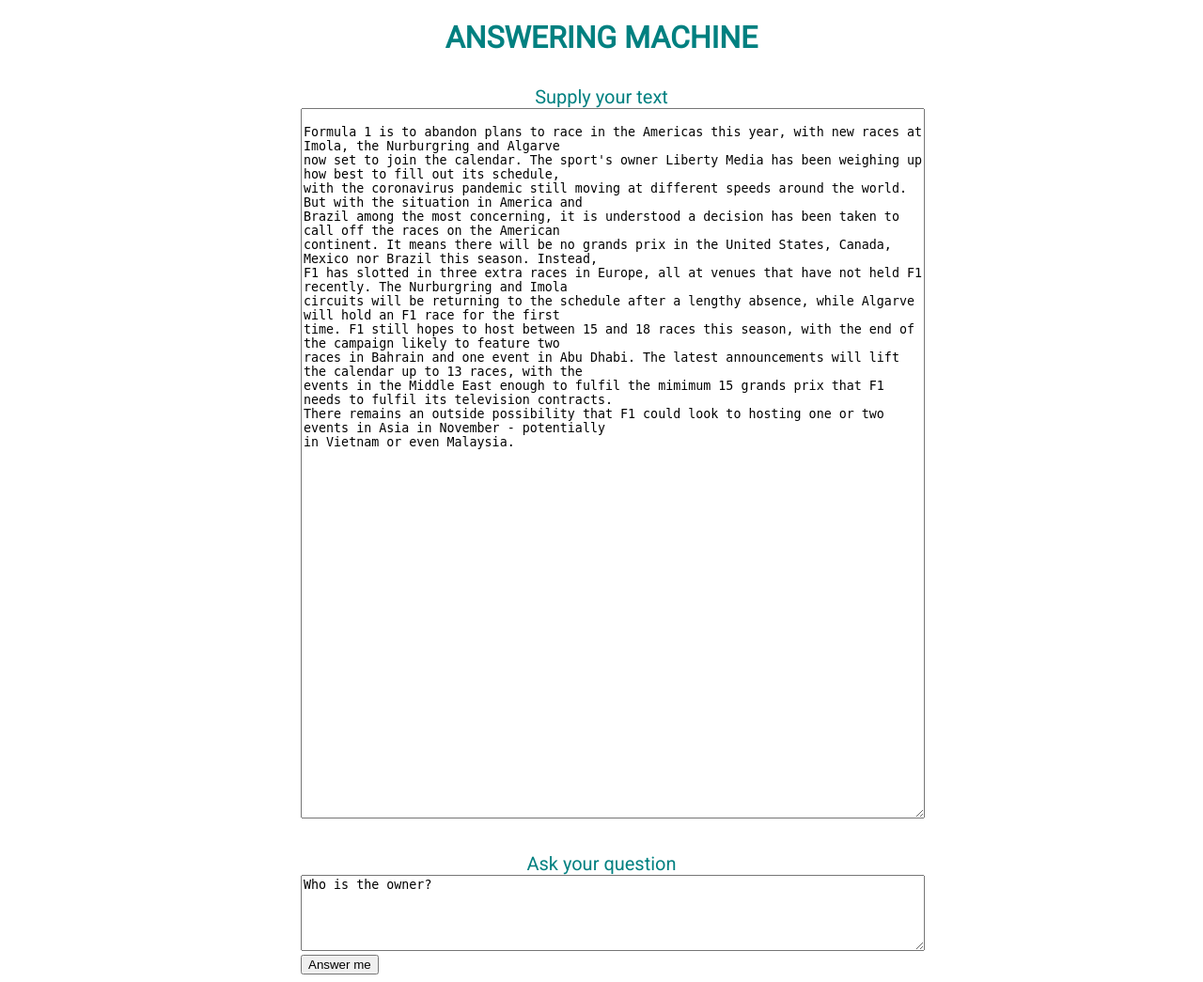
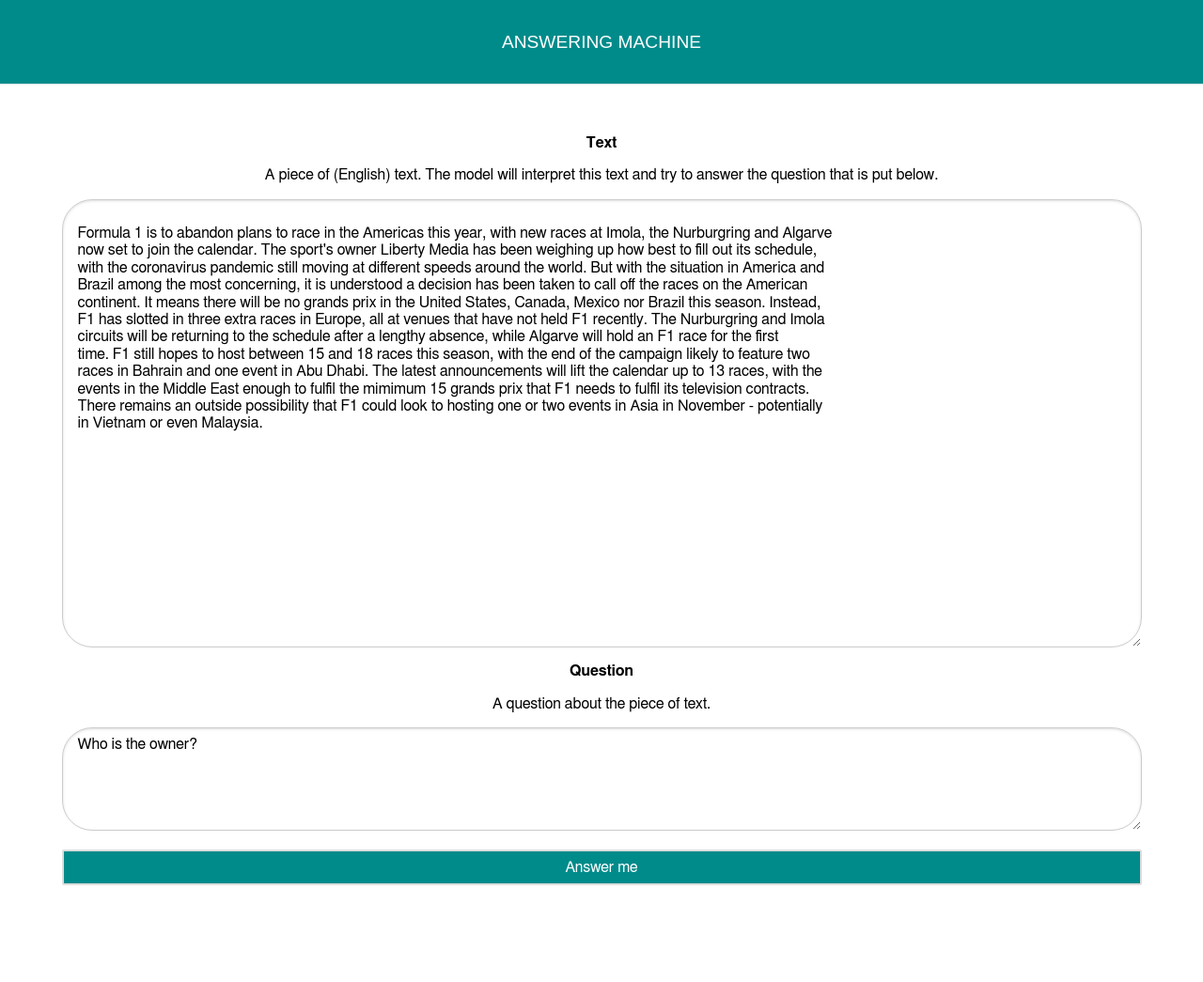
Before and after one commit to timdeklijn/answering_machine, a Flask app: page / in a window 1280 px wide. Shown: the whole page at 94% size. After the commit the page ends 942 px from the top, so only its background shows below. Run offline with Flask 2, Linux system fonts and the light colour scheme; some libraries are stand-ins or nearby versions.

Commit message:
Updated looks, added base html

```diff
--- a/static/css/main.css
+++ b/static/css/main.css
@@ -1,48 +1,129 @@
-body {
-    font-family: 'Roboto', sans-serif;
+* {
+    -webkit-box-sizing: border-box;
+    -moz-box-sizing: border-box;
+    box-sizing: border-box;
 }
 
-h1, h2, h4 {
-    color: teal;
+label {
+    font-size: 2rem;
     text-align: center;
 }
 
-.container {
-    margin: 0 auto;
-}
-
-.input-form {
-    color: teal;
-    margin: 0 auto;
-}
-
-.sub-form {
-    margin-top: 2rem;
-}
-
-.label {
-    font-size: 1.25rem;
-}
-
-form {
-    margin: auto;
-    width: 50vw;
-}
-
-button {
-    margin: 0 auto;
-    /* text-align: center; */
-}
-
-.answer-box {
-    margin: auto;
-    width: 50vw;
-}
-
-.answer-par {
+.sublabel {
     text-align: center;
 }
 
-.label {
+/*
+ * Style the pure-g container like divs
+ */
+
+.pure-g {
+    padding-right: 15px;
+    padding-left: 15px;
+    margin-right: auto;
+    margin-left: auto;
+    margin-top: 2rem;
+    display: flex;
+    align-items: center;
+    justify-content: center;
+    letter-spacing: 0rem;
+}
+
+@media (min-width: 768px) {
+    .pure-g {
+        width: 750px;
+    }
+}
+
+@media (min-width: 992px) {
+    .pure-g {
+        width: 970px;
+    }
+}
+
+@media (min-width: 1200px) {
+    .pure-g {
+        width: 1170px;
+    }
+}
+
+/*
+ * -- PURE FORM STYLES --
+ * Style the form inputs and labels
+ */
+
+.pure-form label {
+    margin: 1em 0 0;
+    font-weight: bold;
+    font-size: 100%;
+}
+
+.pure-form input[type] {
+    border: 2px solid #ddd;
+    box-shadow: none;
+    font-size: 100%;
+    width: 100%;
+    margin-bottom: 1em;
+}
+
+/*
+ * -- MENU STYLES --
+ * I want to customize how my .pure-menu looks at the top of the page
+ */
+
+.home-menu {
+    padding: 1.5em;
     text-align: center;
+    box-shadow: 0 1px 1px rgba(0, 0, 0, 0.10);
 }
+
+.home-menu {
+    background: darkcyan;
+}
+
+.pure-menu.pure-menu-fixed {
+    /* Fixed menus normally have a border at the bottom. */
+    border-bottom: none;
+    /* I need a higher z-index here because of the scroll-over effect. */
+    z-index: 4;
+}
+
+.home-menu .pure-menu-heading {
+    color: white;
+    font-weight: 400;
+    font-size: 120%;
+}
+
+.home-menu .pure-menu-selected a {
+    color: white;
+}
+
+.home-menu a {
+    color: #6FBEF3;
+}
+
+.home-menu li a:hover,
+.home-menu li a:focus {
+    background: none;
+    border: none;
+    color: #AECFE5;
+}
+
+/*
+ * Button Class
+ */
+
+.pure-button {
+    background-color: darkcyan;
+    margin-top: 1rem;
+}
+
+/*
+ * Answer class
+ */
+
+.answer {
+    font-size: 2rem;
+    font-weight: bold;
+    color: darkcyan;
+}
--- /dev/null
+++ b/templates/base.html
@@ -0,0 +1,21 @@
+<!DOCTYPE html>
+<html lang="en">
+<head>
+    <meta charset="UTF-8">
+    <title>ANSWERING MACHINE</title>
+    <link rel="stylesheet" href="https://unpkg.com/purecss@2.0.3/build/pure-min.css"
+          integrity="sha384-cg6SkqEOCV1NbJoCu11+bm0NvBRc8IYLRGXkmNrqUBfTjmMYwNKPWBTIKyw9mHNJ" crossorigin="anonymous">
+    <link rel="stylesheet" href="/static/css/main.css">
+</head>
+<body>
+
+<div class="header">
+    <div class="home-menu pure-menu pure-menu-horizontal">
+        <a class="pure-menu-heading" href="/">Answering Machine</a>
+    </div>
+</div>
+
+{% block content %}
+{% endblock %}
+</body>
+</html>
--- a/templates/index.html
+++ b/templates/index.html
@@ -1,42 +1,19 @@
-<!DOCTYPE html>
-<html lang="en">
-
-<head>
-    <meta charset="UTF-8">
-    <meta name="viewport" content="width=device-width, initial-scale=1.0">
-    <title>Questions and Answers</title>
-    <link rel="stylesheet" href="{{ url_for('static', filename='css/main.css') }}">
-    <link href="https://fonts.googleapis.com/css2?family=Roboto:wght@400&display=swap" rel="stylesheet">
-</head>
-
-<body>
-<div class="container">
-    <div>
-        <h1>ANSWERING MACHINE</h1>
-    </div>
-    <div>
-        <form method="POST" action="/answer" class="input-form">
-            {{ form.hidden_tag() }}
-            <div class="sub-form">
-                <div class="label">
-                    {{ form.text.label }}
-                </div>
-                <div class="field">
-                    {{ form.text(cols=80, rows=50) }}
-                </div>
-            </div>
-            <div class="sub-form">
-                <div class="label">
-                    {{ form.question.label }}
-                </div>
-                <div class="field">
-                    {{ form.question(cols=80, rows=5) }}
-                </div>
-            </div>
-            <input type="submit" value="Answer me">
+{% extends "base.html" %}
+{% block content %}
+    <div class="pure-g">
+        <form method="POST" action="/answer" class="pure-form pure-form-stacked">
+            <fieldset>
+                {{ form.hidden_tag() }}
+                <label for="text">Text</label>
+                <p class="sublabel">A piece of (English) text. The model will interpret this text and try to answer the
+                    question that is
+                    put below.</p>
+                {{ form.text(cols=100, rows=25, class="pure-input-rounded", id="text") }}
+                <label for="question">Question</label>
+                <p class="sublabel">A question about the piece of text.</p>
+                {{ form.question(cols=100, rows=5, class="pure-input-rounded", id="question") }}
+                <input type="submit" value="Answer me" class="pure-button pure-button-primary">
+            </fieldset>
         </form>
     </div>
-</div>
-</body>
-
-</html>
+{% endblock %}
```
Also changed, not shown: templates/answer.html (+17 -27 lines).
